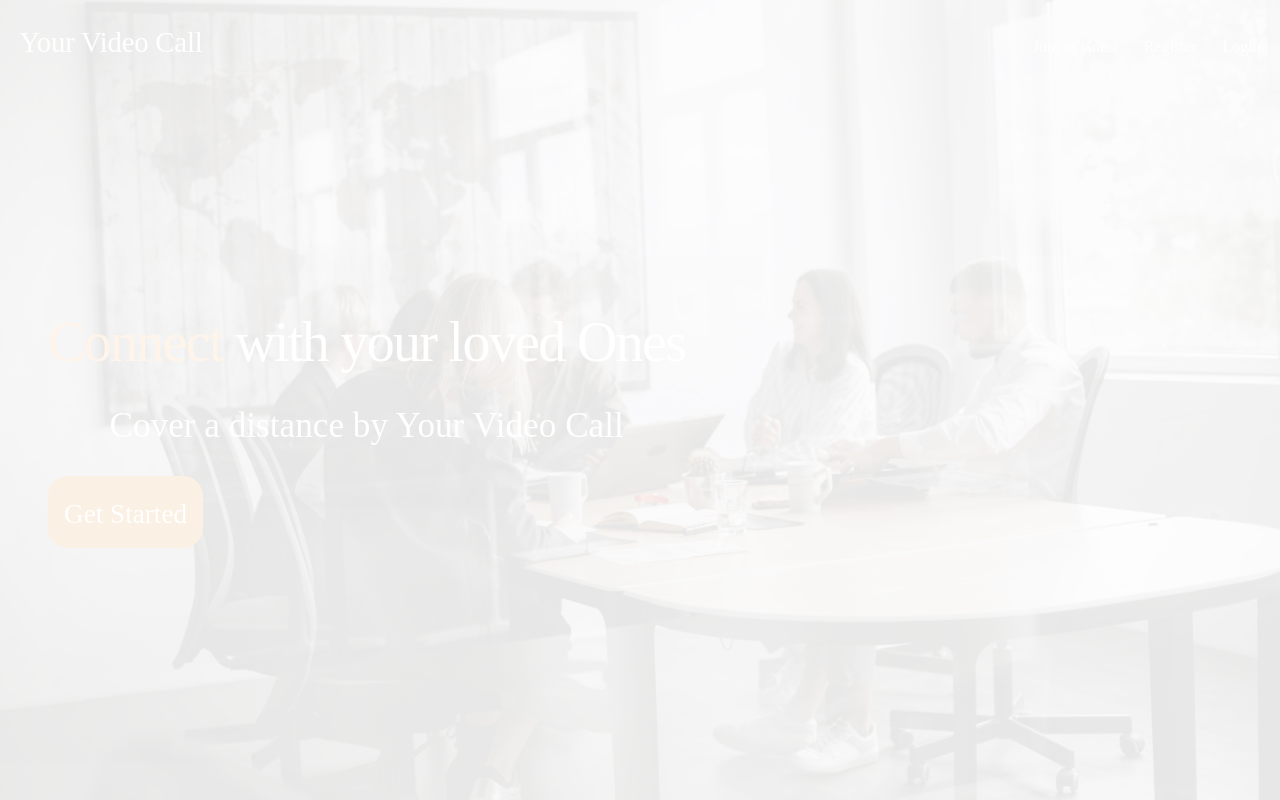
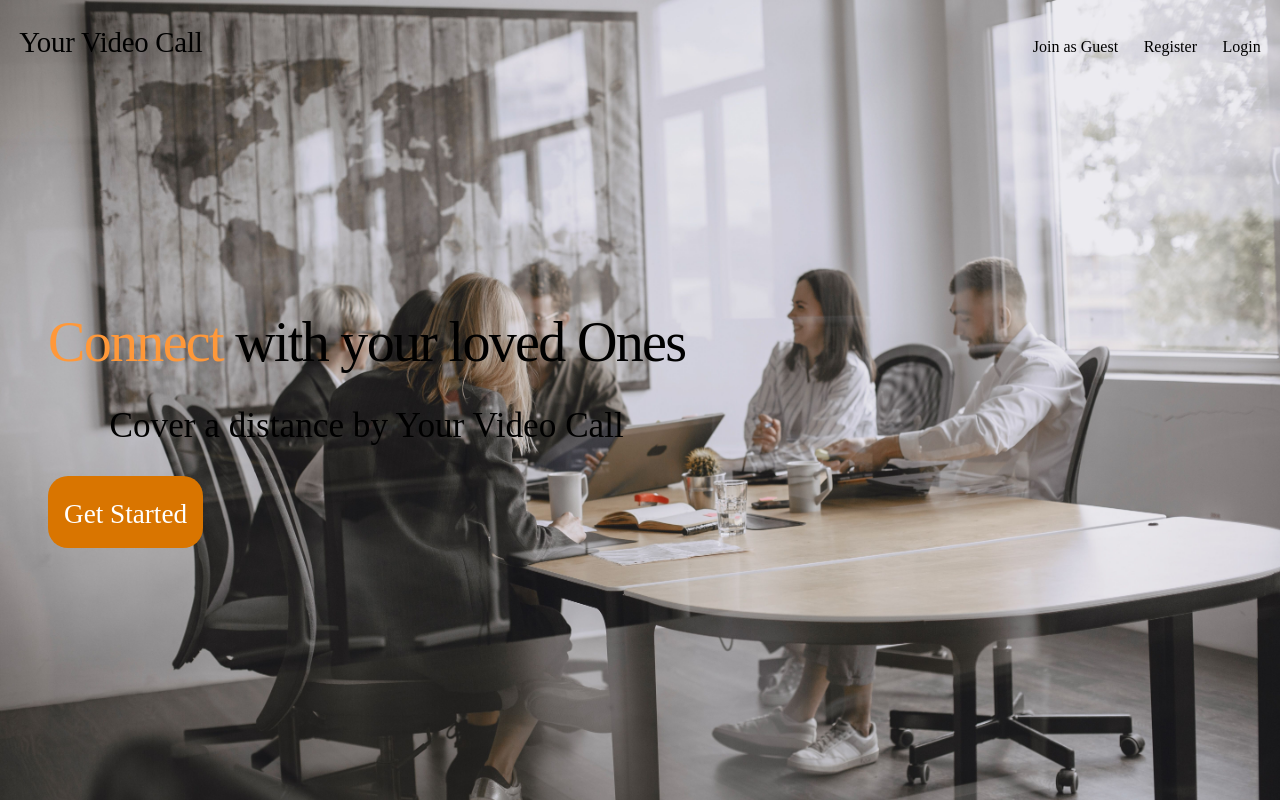
Before and after one commit to priyankashori/Video-Conferencing, a React (Vite) app in the folder frontend/: page / in a window 1280 px wide. Built offline with nearby package versions, Linux system fonts and the light colour scheme.

Commit message:
Change landing page text color from white to black

```diff
--- a/frontend/src/pages/landing.css
+++ b/frontend/src/pages/landing.css
@@ -4,8 +4,8 @@
     background: url("/pexels-gustavo-fring-4872017.jpg");
     background-repeat: no-repeat;
     background-size: cover;
-    color: white;
-    opacity: 0.1;
+    color: black;
+
 }
 
 .landingPageContainer nav {
```
